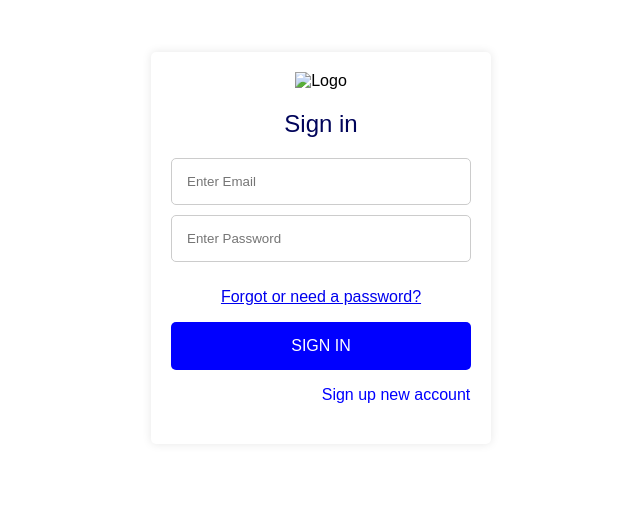
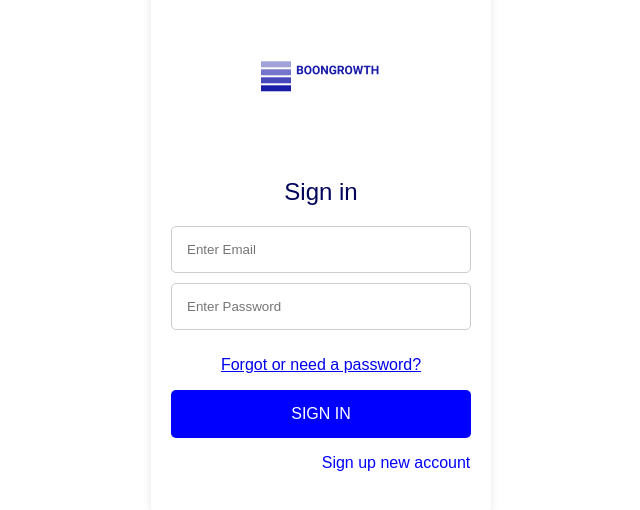
Before and after one commit to ReliableRoseAffairs/boongrowth, a plain HTML site: page boon-signin.html in a window 1280 px wide. Shown: the part 152-662 px from the top of the page, without its empty margins (319-959 px from the left). Drawn offline with Linux system fonts and the light colour scheme; no server answers.

Commit message:
Update boon-signin.html

```diff
--- a/boon-signin.html
+++ b/boon-signin.html
@@ -71,7 +71,7 @@
 <body>
     <form id="signin-form">
         <div class="logo">
-            <img src="logolum.png" alt="Logo"> <!-- Replace 'logo.png' with the path to your logo image -->
+            <img src="logo (2).png" alt="Logo"> <!-- Replace 'logo.png' with the path to your logo image -->
 
 
         <h2>Sign in</h2>
```
